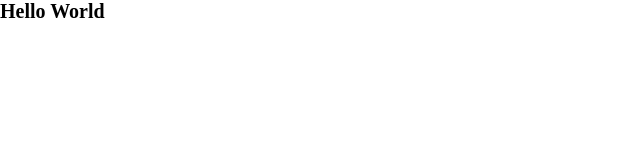
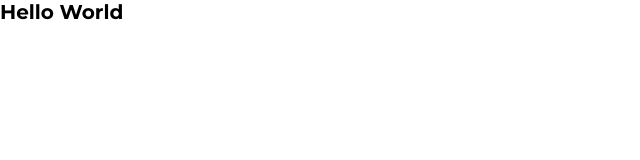
Before and after one commit to LeoSantosp2/starsoft-frontend-challenge, a Next.js app: page / in a window 1280 px wide. Shown: the top 160 px of the page, without its empty margins (0-640 px from the left). Built offline with nearby package versions, Linux system fonts and the light colour scheme.

Commit message:
Configurado a Font Family do projeto para Montserrat

```diff
--- a/src/app/layout.tsx
+++ b/src/app/layout.tsx
@@ -1,9 +1,12 @@
 'use client';
 
 import { ThemeProvider } from 'styled-components';
+import { Montserrat } from 'next/font/google';
 
 import { GlobalStyles } from '../styles/global-styles';
 import { theme } from '../styles/theme';
+
+const montserrant = Montserrat({ subsets: ['latin'] });
 
 export default function RootLayout({
   children,
@@ -15,7 +18,7 @@
       <GlobalStyles />
       <html lang="pt-BR">
         <title>Model Project NextJs</title>
-        <body>{children}</body>
+        <body className={montserrant.className}>{children}</body>
       </html>
     </ThemeProvider>
   );
```
